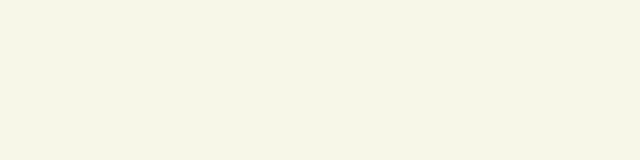
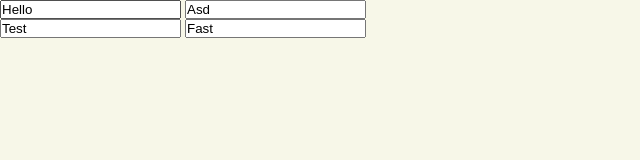
Before and after one commit to alotfy2019/JS-ES6, a plain HTML site: page index.html in a window 1280 px wide. Shown: the whole page, without its empty margins (0-640 px from the left). Drawn offline with Linux system fonts and the light colour scheme.

Commit message:
lesson 4 dom course

```diff
--- a/app.js
+++ b/app.js
@@ -3,7 +3,8 @@
 //     navToggle.classList.toggle('close')
 // }
 
-//Dom Course Start //
+///////////////////      Dom Course Start      ////////////////////
+
 // var myP = document.createElement('p')
 
 //     myPText = document.createTextNode('this paragraph created with javascript')
@@ -11,12 +12,46 @@
 //     myP.appendChild(myPText)
 
 //     document.body.appendChild(myP)
-// Find Dom Elements //
-[1]
+
+///////////////////     Find Dom Elements       ////////////////////
+
+// [1] - document.getElementById()
+// [2] - document.getElementsByTagName()
+// [3] - document.getElementsByClassName()  // Not Compitable With IE 8
+// [4] - document.querySelectorAll()        // Not Compitable With IE 8
+
+// var myDiv = document.getElementById('test');
+// myDiv.innerHTML = 'Changes By Javascript';
+
+// var myElement = document.getElementsByTagName('div');
+// myElement[1].innerHTML = 'Changed By Javascript'; // Will Not Change
+
+// var myElement = document.getElementsByClassName('test');
+// myElement[0].innerHTML = 'Changed By Javascript';
+
+// var myElement = document.querySelectorAll('div.test'); //tag and class
+// myElement[0].innerHTML = 'Changed By Javascript';
+
+///////////////////    Find Element By Objects    /////////////////////
+//  document.title
+//  document.images its object then access it with index     document.images[0].src
+//  document.forms
+
+// var myDiv = document.getElementById('show')
+// myDiv.innerHTML = document.title
+// myDiv.innerHTML = document.images[1].src + document.images[2. src]
+// for (i = 0; i < document.images.length; i++) {
+//     document.write(document.images[i].src)
+// }
+var myDiv = document.getElementById('show');
+
+// myDiv.innerText = document.forms[0].x2.value
+// myDiv.innerText = document.forms[0].x2.type
+// myDiv.innerText = document.forms[0].x2.email
 
 
+///////////////////    Dom Course END    /////////////////////
 
-// Dom Course End //
 
 // Bom Course Start //
 
--- a/index.html
+++ b/index.html
@@ -20,11 +20,15 @@
             <li><a href="#">About Us</a></li>
         </ul>
     </div> -->
-    <div id="test">
-
-    </div>
-    <!-- <button id="open">Open Link</button> -->
-
+    <div id="show"></div>
+    <form action="">
+        <input type="text" name="x1" value="Hello">
+        <input type="text" name="x2" value="Asd">
+    </form>
+    <form action="">
+        <input type="text" name="z1" value="Test">
+        <input type="text" name="z2" value="Fast">
+    </form>
     <script src="app.js"></script>
 </body>
 
```
